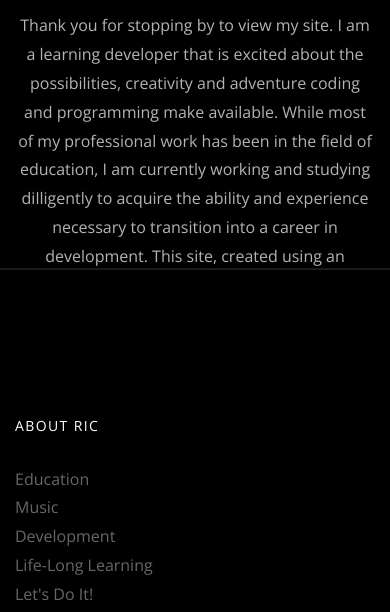
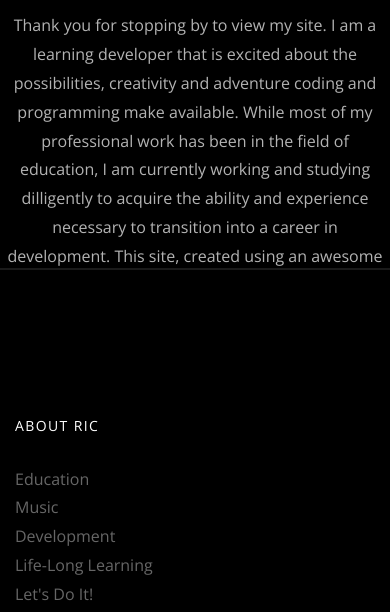
Before and after one commit to ric-04/Portfolio, a website: page about.html in a window 390 px wide. Shown: the part 232-844 px from the top of the page. Drawn offline with nearby package versions, Linux system fonts and the light colour scheme; files whose address does not match are found by name.

Commit message:
mobile padding correction commit

```diff
--- a/about.html
+++ b/about.html
@@ -65,7 +65,10 @@
       <li style="background-image: url(img/plainsquare.png)">
         <div class="container">
           <div class="row">
-            <div class="col-lg-12 text-center">
+            <div class="col-xs-12 text-center" style ="
+              padding-left: 5px;
+              padding-right: 5px;
+            ">
               <div class="slides-text probootstrap-animate">
                 <h2>About/Bio</h2>
                 <p>Thank you for stopping by to view my site. I am a learning developer that is excited about the possibilities, creativity and adventure coding and programming make available. While most of my professional work has been in the field of education, I am currently working and studying dilligently to acquire the ability and experience necessary to transition into a career in development. This site, created using an awesome template by uiCookies, is a work in progress, that will evolve and improve as I continue to learn and improve as a developer. So please continue to check it out! Thanks again for stopping by! And thank you uiCookies! 🙏 </p>
```
